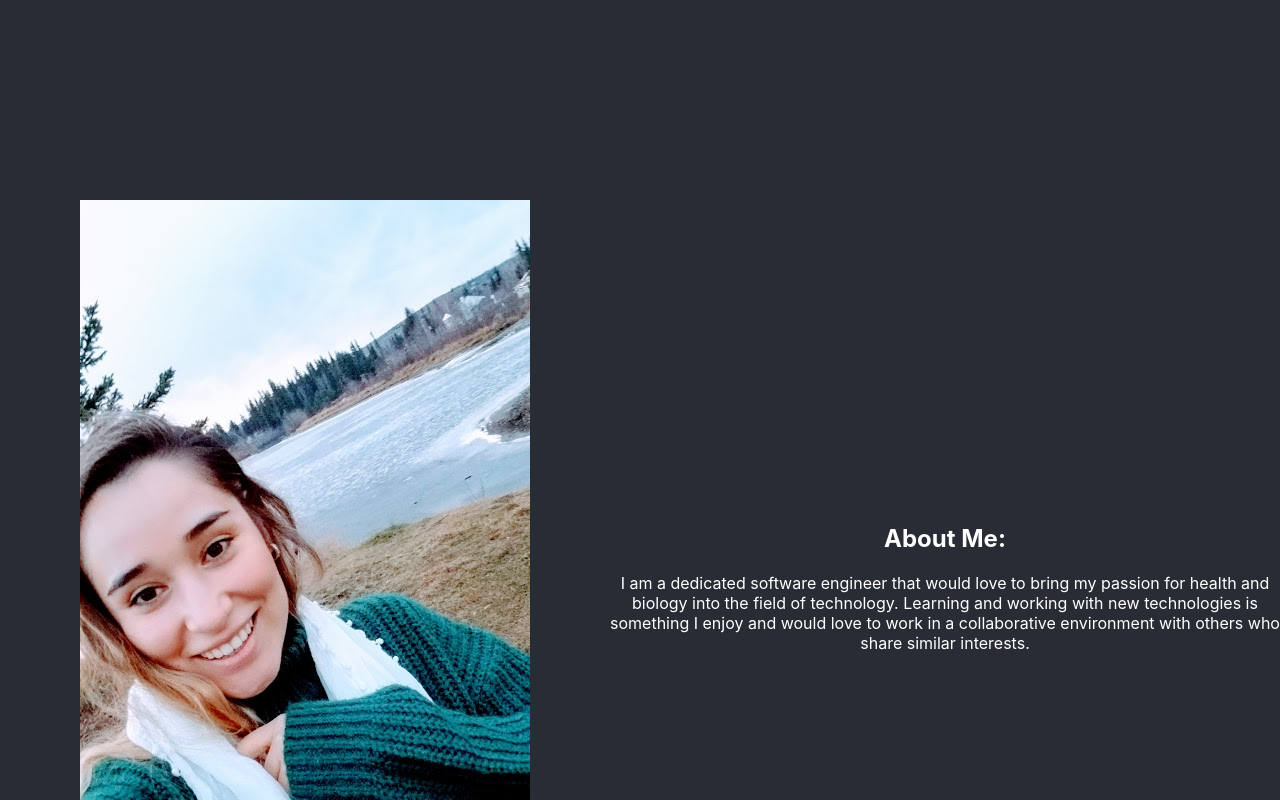
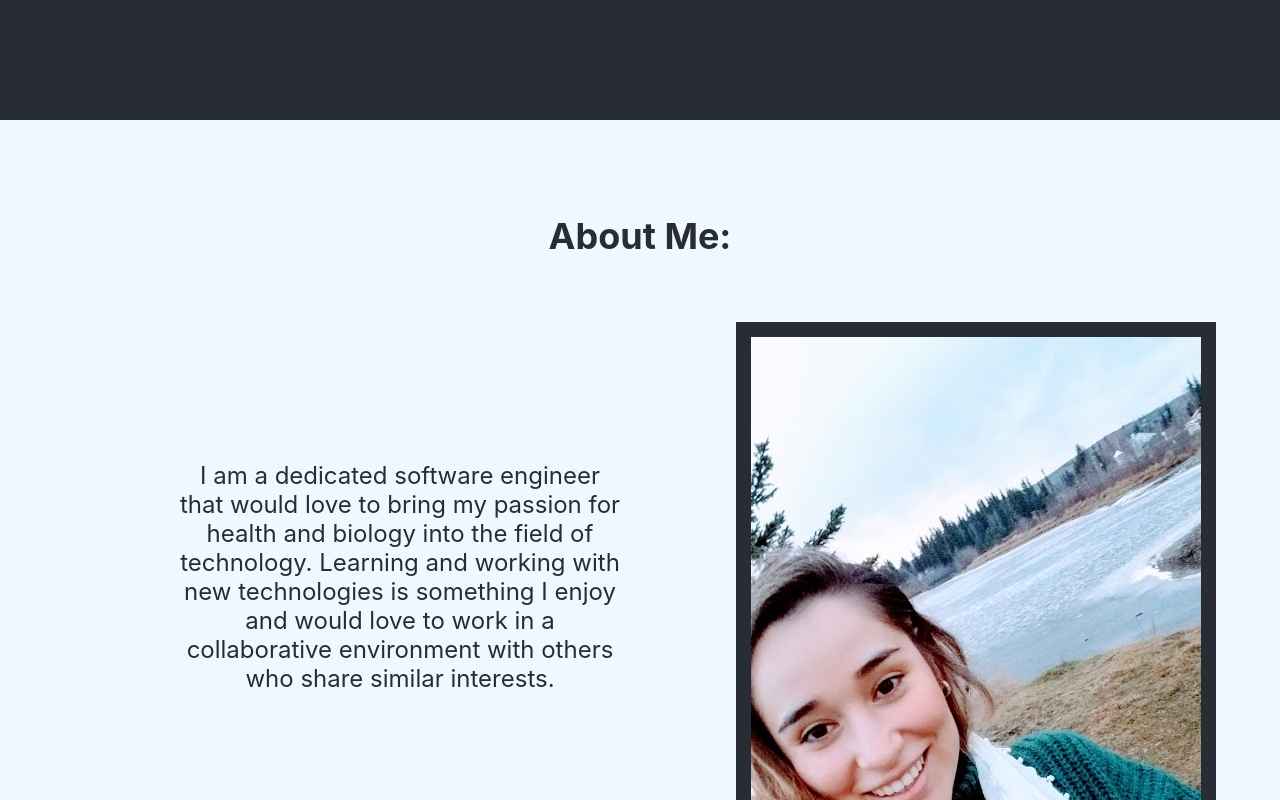
Before and after one commit to lim-is-a/react-portfolio, a React (Create React App) app: page / in a window 1280 px wide. Shown: the part 680-1480 px from the top of the page. Built offline with nearby package versions, Linux system fonts and the light colour scheme.

Commit message:
added styling to about me section

```diff
--- a/src/App.css
+++ b/src/App.css
@@ -2,6 +2,7 @@
   color: white;
   text-align: center;
   background-color: #282c34;
+  font-size: 3vmin;
 }
 
 .App-header {
@@ -24,4 +25,19 @@
   height: 80vh;
 }
 
-background-color: aliceblue;
+.about-description{
+  margin: 5%;
+  padding: 5%;
+}
+
+.center{
+    padding-top: 24rem,
+}
+.me{
+  padding-top: 5%;
+  background-color: aliceblue;
+  color: #282c34;
+}
+.myPic{
+  border: 15px solid #282c34;
+}
--- a/src/components/AboutMe.jsx
+++ b/src/components/AboutMe.jsx
@@ -4,29 +4,21 @@ import greenSweater from '../images/greenSweater.jpg'
 
 export default class AboutMe extends Component {
     render() {
-        const styles = {
-            mainStyle: {
-                display: 'flex',
-            },
-            style: {
-                display: 'inline-block',
-                margin: '5em',
-            },
-            center: {
-                paddingTop: '24rem',
-            }
+        const style={
+            display:'flex',
+            margin: '5%',
         }
         return (
-            <div>
-                <section style={styles.mainStyle}>
-                    <div style={styles.style}>
-                        <img src={greenSweater} alt="Isabel in green sweater" />
-                    </div>
-                    <div style={styles.style, styles.center}>
-                        <h1>About Me: </h1>
+            <div className="section me">
+                <h2>About Me: </h2>
+                <section style={style}>
+                    <div  className="about-description">
                         <p>
                             I am a dedicated software engineer that would love to bring my passion for health and biology into the field of technology. Learning and working with new technologies is something I enjoy and would love to work in a collaborative environment with others who share similar interests.
                         </p>
+                    </div>
+                    <div>
+                        <img className="myPic" src={greenSweater} alt="Isabel in green sweater" />
                     </div>
                 </section>
             </div>
```
